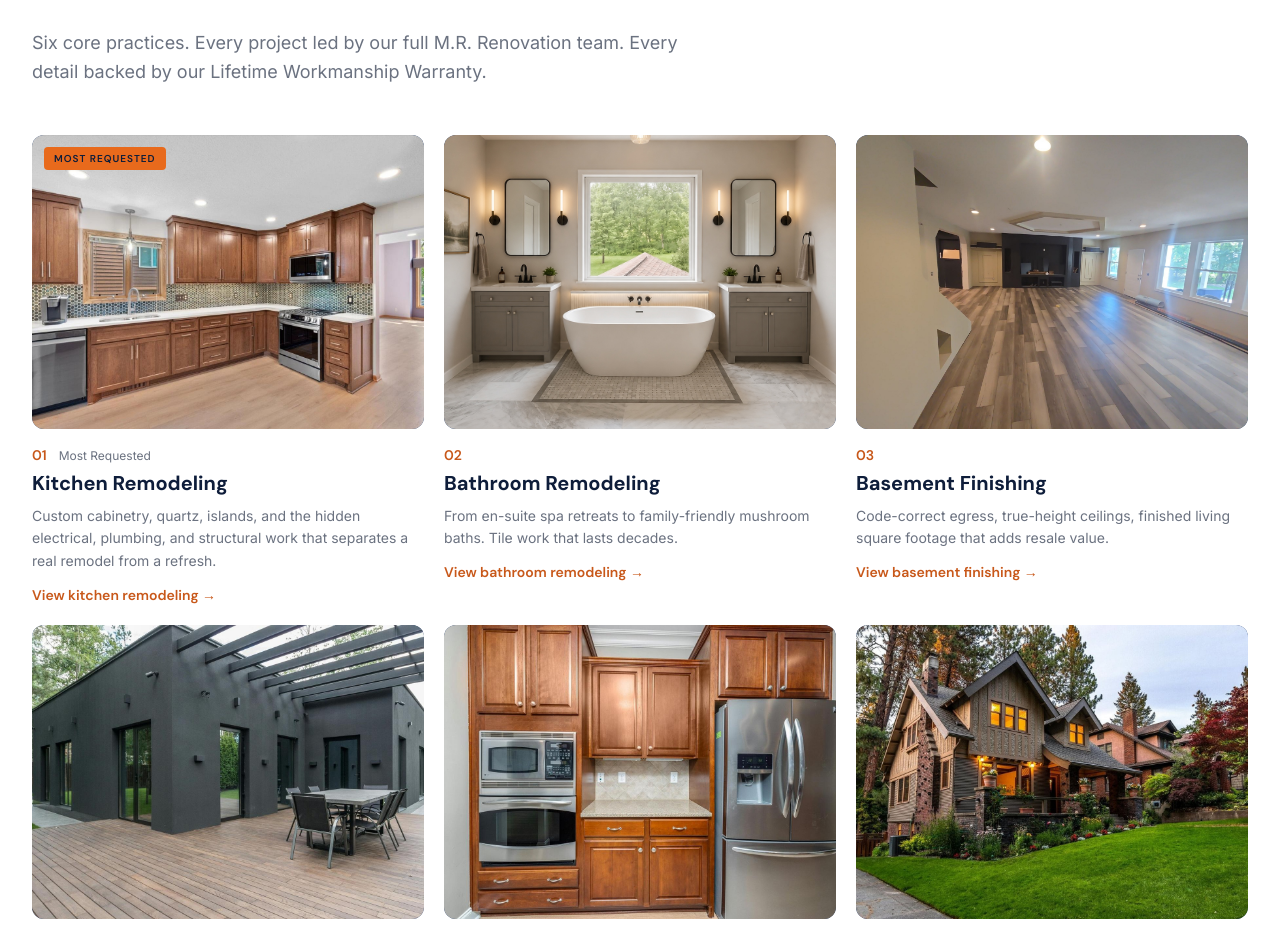
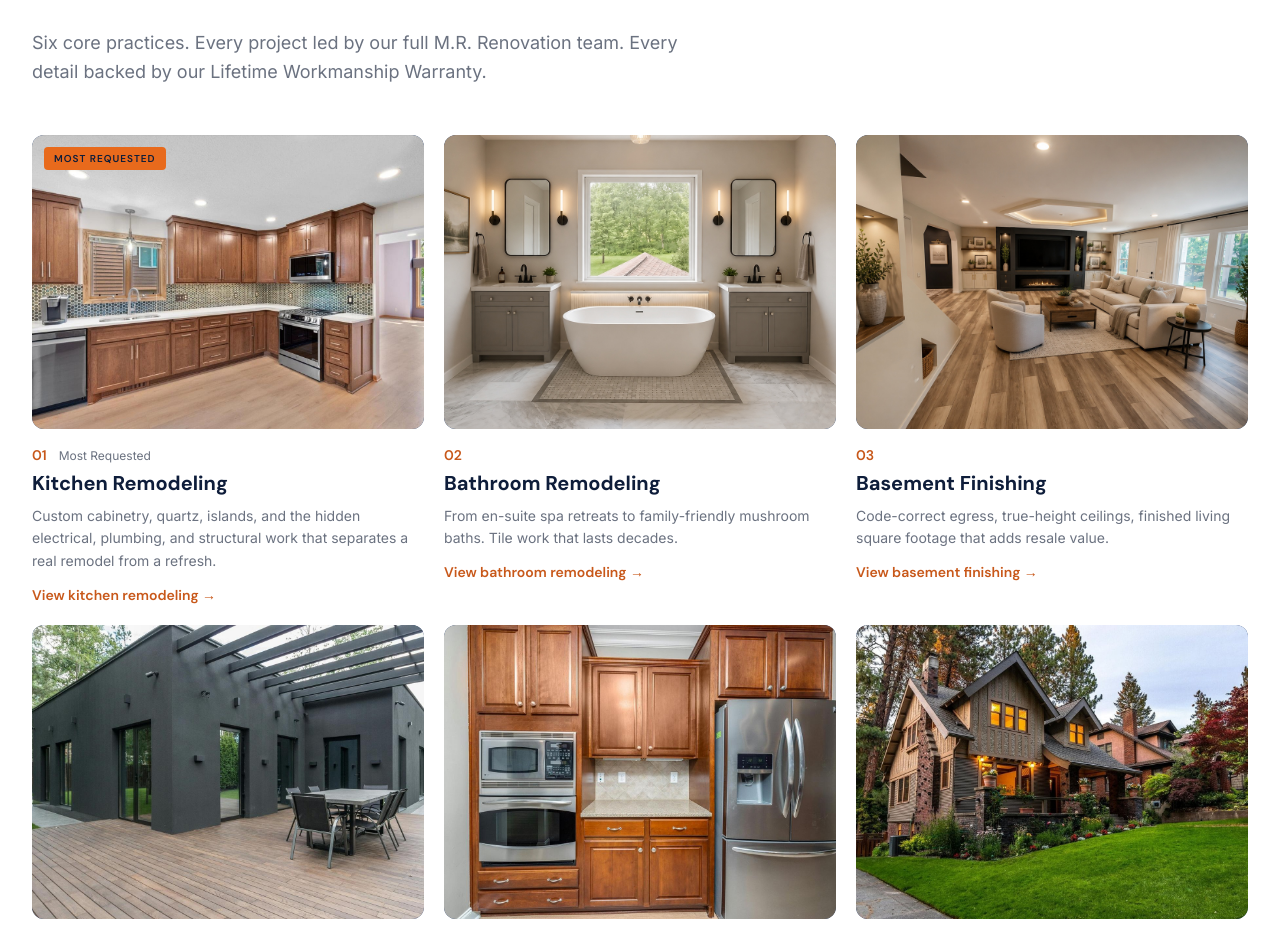
Before and after one commit to LoadedSauce/MRRenoWebsite, a Next.js app: page / in a window 1280 px wide. Shown: the part 1303-2235 px from the top of the page. Built offline with nearby package versions, Linux system fonts and the light colour scheme; no server answers; the database is empty.

Commit message:
Homepage: swap Basement Finishing card photo (LVP tray ceiling linear fireplace); remove unused old basement image

```diff
--- a/src/app/page.tsx
+++ b/src/app/page.tsx
@@ -33,8 +33,8 @@ const services = [
     name: "Basement Finishing",
     body: "Code-correct egress, true-height ceilings, finished living square footage that adds resale value.",
     href: "/services/basements",
-    image: "/images/service-basement-lvp-tray-ceiling-built-in-entertainment-center-maple-grove-mn.jpg",
-    alt: "Finished basement with luxury vinyl plank flooring, tray ceiling, and custom built-in entertainment center in Maple Grove, MN.",
+    image: "/images/service-basement-lvp-tray-ceiling-linear-fireplace-built-in-entertainment-center.jpg",
+    alt: "Finished basement with luxury vinyl plank flooring, tray ceiling with cove lighting, linear fireplace under a wall-mounted TV, custom built-in cabinetry, and a light-fabric sectional in the family room.",
   },
   {
     n: "04",
```
Also changed, not shown: public/images/service-basement-lvp-tray-ceiling-built-in-entertainment-center-maple-grove-mn.jpg (deleted), public/images/service-basement-lvp-tray-ceiling-linear-fireplace-built-in-entertainment-center.jpg (added).
